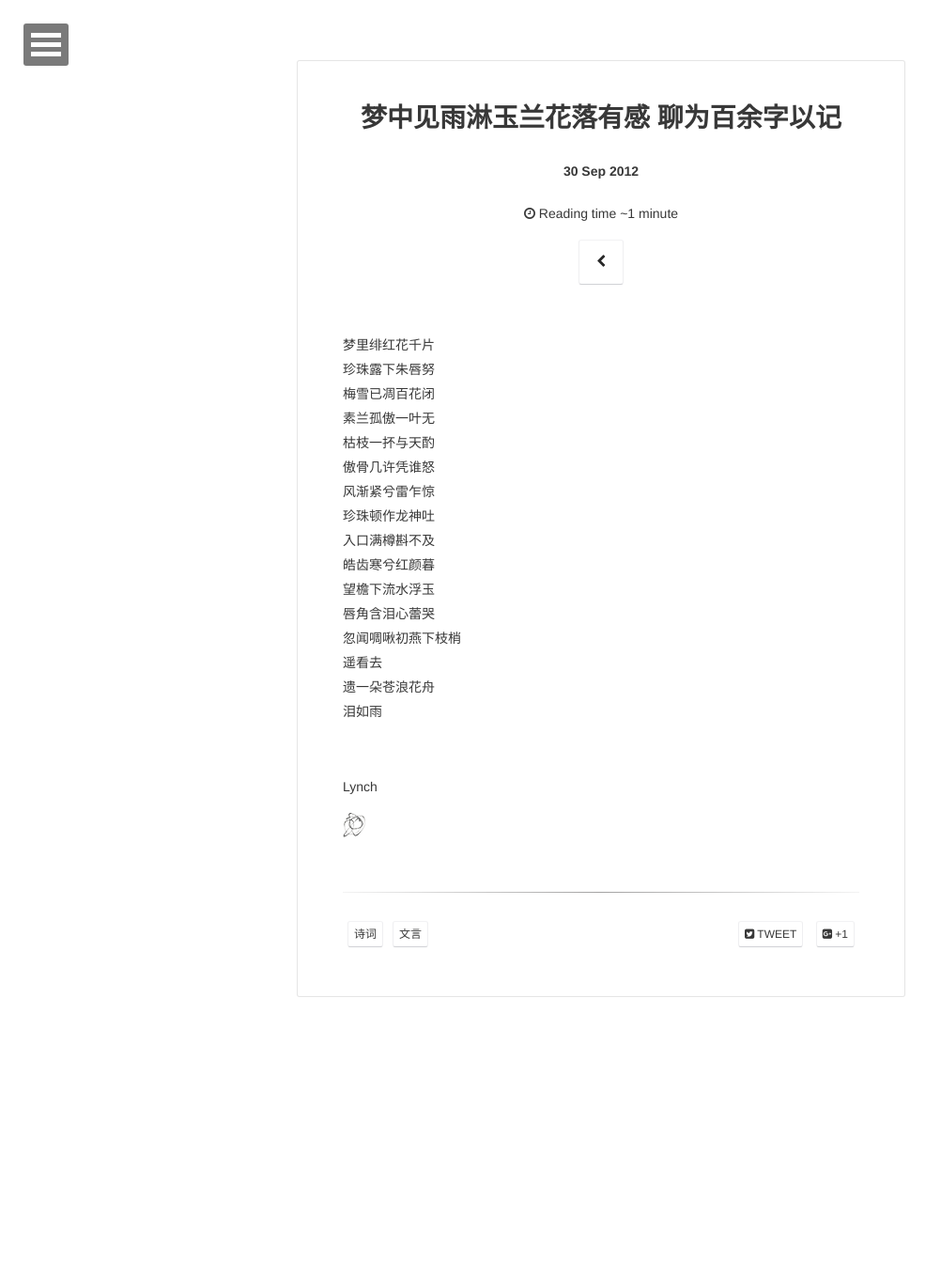
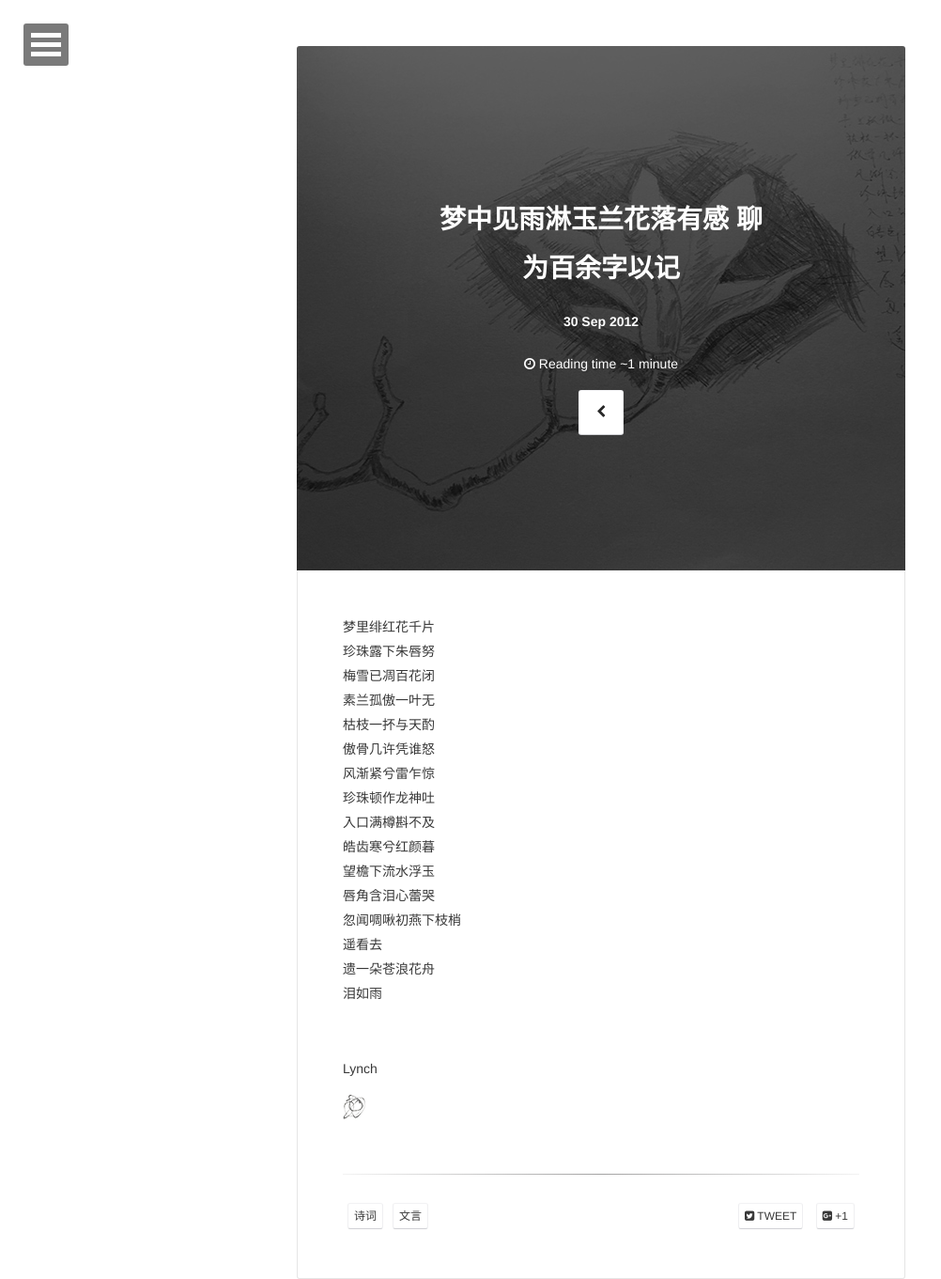
Before and after one commit to Shy07/shy07.github.com, a Jekyll site: the page built from _posts/2012-09-30-magnolia-205.md, in a window 1280 px wide. Shown: the whole page at 94% size, without its empty margins (0-1002 px from the left). Built offline with Jekyll 4.4.1, drawn with Linux system fonts in a browser that asks for light colours; before the commit the page ends 1061 px from its top, so only the background shows below that.

Commit message:
update post

```diff
--- a/_posts/2012-09-30-magnolia-205.md
+++ b/_posts/2012-09-30-magnolia-205.md
@@ -3,6 +3,7 @@ layout: post
 title: 梦中见雨淋玉兰花落有感 聊为百余字以记
 category: poem
 description: 写于〇八年春，似乎是在高三教室里完成的，之后就告别高中生活了。
+feature: /images/20170213/IMG_1615.jpg
 tags: [诗词,文言]
 ---
 
```
Also changed, not shown: images/20170213/IMG_1615.jpg (added).
